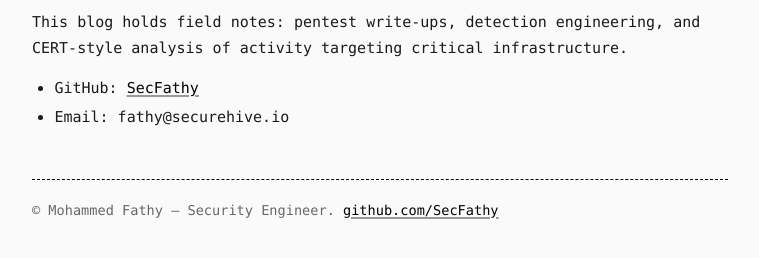
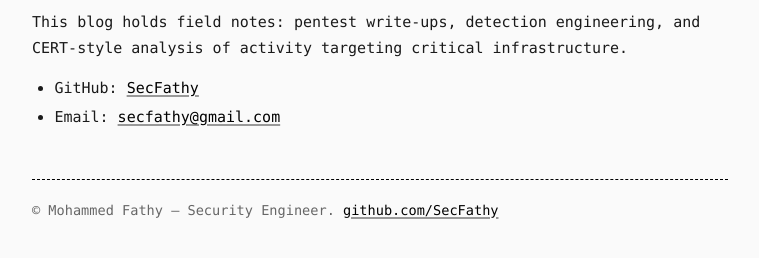
Before and after one commit to SecFathy/SecFathy.github.io, a Jekyll site: the page built from about.md, in a window 1280 px wide. Shown: the part 329-587 px from the top of the page, without its empty margins (260-1019 px from the left). Built offline with Jekyll 4.4.1, drawn with Linux system fonts in a browser that asks for light colours.

Commit message:
Update contact email to secfathy@gmail.com
Co-Authored-By: Claude Opus 4.8 (1M context) <noreply@anthropic.com>

```diff
--- a/_config.yml
+++ b/_config.yml
@@ -1,7 +1,7 @@
 title: Mohammed Fathy
 description: Security Engineer — notes on offensive security, threat intel, and incident response.
 author: Mohammed Fathy
-email: fathy@securehive.io
+email: secfathy@gmail.com
 baseurl: ""
 url: "https://secfathy.github.io"
 
--- a/about.md
+++ b/about.md
@@ -11,4 +11,4 @@ This blog holds field notes: pentest write-ups, detection engineering, and
 CERT-style analysis of activity targeting critical infrastructure.
 
 - GitHub: [SecFathy](https://github.com/SecFathy)
-- Email: fathy@securehive.io
+- Email: [secfathy@gmail.com](mailto:secfathy@gmail.com)
```
